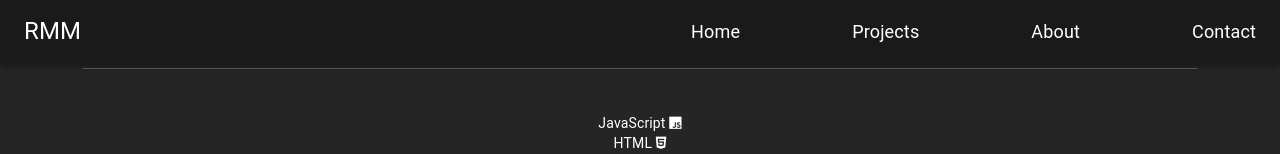
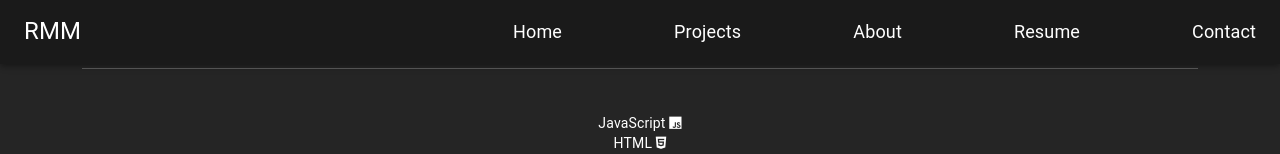
Before and after one commit to rmmccar92/React_Portfolio, a React (Create React App) app: page /resume in a window 1280 px wide. Shown: the top 154 px of the page. Built offline with nearby package versions, Linux system fonts and the light colour scheme.

Commit message:
updated Resume and navbar

```diff
--- a/src/components/Drawer.js
+++ b/src/components/Drawer.js
@@ -50,6 +50,13 @@ function DrawerComponent() {
           </ListItem>
           <ListItem onClick={() => setOpenDrawer(false)}>
             <ListItemText>
+              <Link className={classes.link} to="/projects">
+                Projects
+              </Link>
+            </ListItemText>
+          </ListItem>
+          <ListItem onClick={() => setOpenDrawer(false)}>
+            <ListItemText>
               <Link className={classes.link} to="/about">
                 About
               </Link>
@@ -57,11 +64,12 @@ function DrawerComponent() {
           </ListItem>
           <ListItem onClick={() => setOpenDrawer(false)}>
             <ListItemText>
-              <Link className={classes.link} to="/projects">
-                Projects
+              <Link className={classes.link} to="/resume">
+                Resume
               </Link>
             </ListItemText>
           </ListItem>
+
           <ListItem onClick={() => setOpenDrawer(false)}>
             <ListItemText>
               <Link className={classes.link} to="/contact">
--- a/src/components/Navbar.js
+++ b/src/components/Navbar.js
@@ -67,6 +67,9 @@ function Navbar() {
             <Link to="/about" className={classes.link}>
               About
             </Link>
+            <Link to="/resume" className={classes.link}>
+              Resume
+            </Link>
             <Link to="/contact" className={classes.link}>
               Contact
             </Link>
--- a/src/components/pages/Resume.js
+++ b/src/components/pages/Resume.js
@@ -1,5 +1,5 @@
 import React, { useEffect, useRef } from "react";
-import resume from "../../images/McCarthy Resume.docx.pdf";
+import resume from "../../images/Resume_3.pdf";
 import mongoImg from "../../images/technologies/mongo.png";
 import { gsap } from "gsap";
 
```
Also changed, not shown: 2 other files (tests, documents, lock files or other folders).
